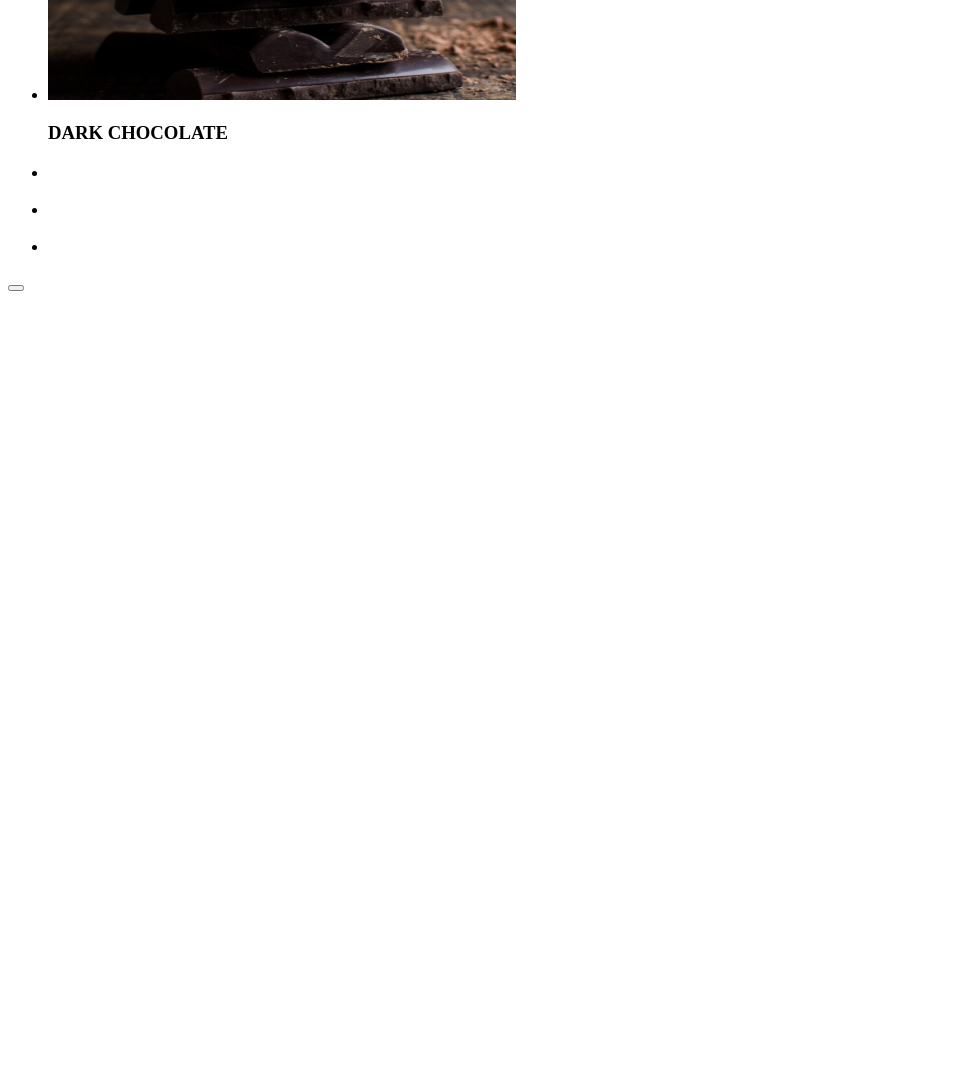
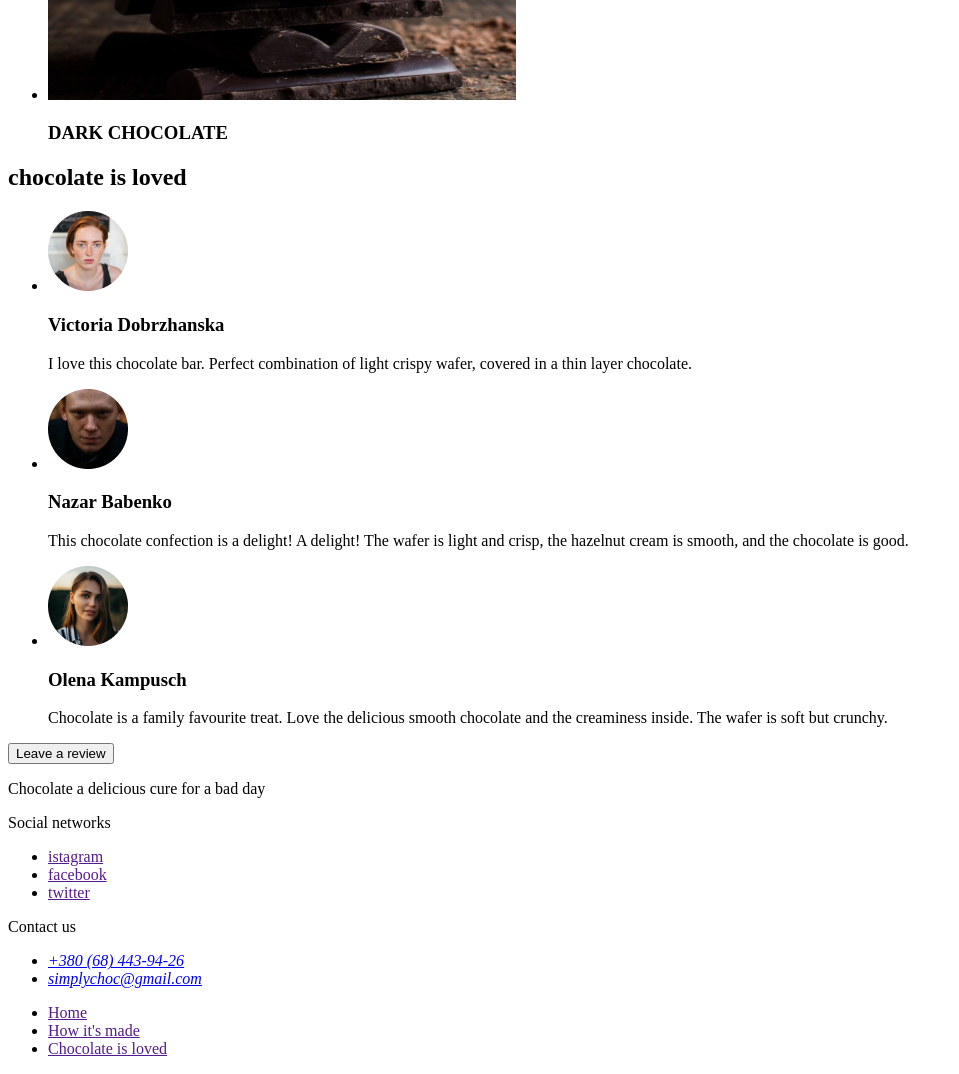
Before and after one commit to TetyanaYakobchuk/goit-markup-hw-01, a plain HTML site: page index.html in a window 1280 px wide. Shown: the part 6651-7725 px from the top of the page, without its empty margins (0-959 px from the left). Before the commit the page ends 6951 px from the top, so only its background shows below. Drawn offline with Linux system fonts and the light colour scheme.

Commit message:
finish markup

```diff
--- a/index.html
+++ b/index.html
@@ -229,29 +229,49 @@
             </ul>
         </section>
         <section>
-            <h2></h2>
+            <h2>chocolate is loved</h2>
             <ul>
                 <li>
-                    <img src="" alt="">
-                    <h3></h3>
-                    <p></p>
+                    <img src="./images/person_1.jpg" alt=""  width="80" height="80">
+                    <h3>Victoria Dobrzhanska</h3>
+                    <p>I love this chocolate bar. Perfect combination of light crispy wafer, covered in a thin layer chocolate.</p>
                 </li>
                 <li>
-                    <img src="" alt="">
-                    <h3></h3>
-                    <p></p>
+                    <img src="./images/person_2.jpg" alt=""  width="80" height="80">
+                    <h3>Nazar Babenko</h3>
+                    <p>This chocolate confection is a delight! A delight! The wafer is light and crisp, the hazelnut cream is smooth, and the
+                    chocolate is good.</p>
                 </li>
                 <li>
-                    <img src="" alt="">
-                    <h3></h3>
-                    <p></p>
+                    <img src="./images/person_3.jpg" alt=""  width="80" height="80">
+                    <h3>Olena Kampusch</h3>
+                    <p>Chocolate is a family favourite treat. Love the delicious smooth chocolate and the creaminess inside. The wafer is soft
+                    but crunchy.</p>
                 </li>
             </ul>
-            <button type="button"></button>
+            <button type="button">Leave a review</button>
         </section>
     </main>
     <footer>
-
+        <p>Chocolate a delicious cure for a bad day</p>
+        <p>Social networks</p>
+        <ul>
+            <li><a href="">istagram</a></li>
+            <li><a href="">facebook</a></li>
+            <li><a href="">twitter</a></li>
+        </ul>
+        <p>Contact us</p>
+        <address>
+            <ul>
+                <li><a href="tel:+380684439426">+380 (68) 443-94-26</a></li>
+                <li><a href="mailto:simplychoc@gmail.com">simplychoc@gmail.com</a></li>
+            </ul>
+        </address>
+        <ul>
+            <li><a href="">Home</a></li>
+            <li><a href="">How it's made</a></li>
+            <li><a href="">Chocolate is loved</a></li>
+        </ul>
     </footer>
 </body>
 </html>
```
Also changed, not shown: images/person_1.jpg (added), images/person_2.jpg (added), images/person_3.jpg (added), 1 other file.
